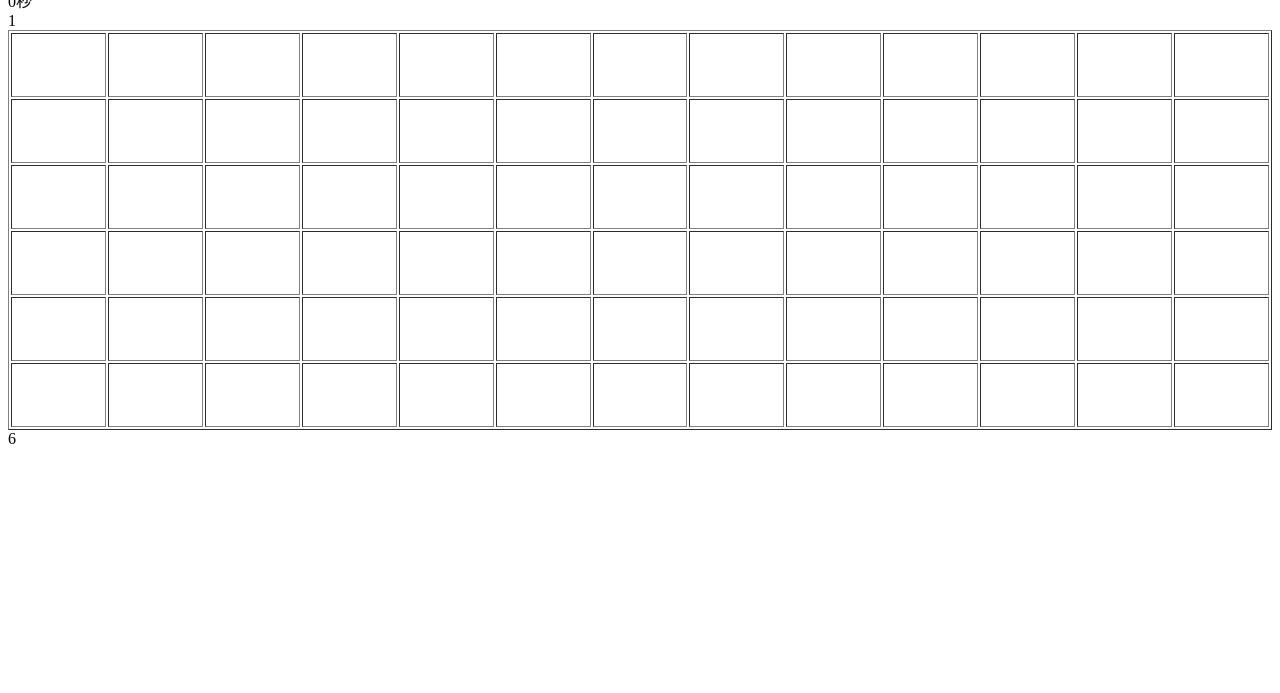
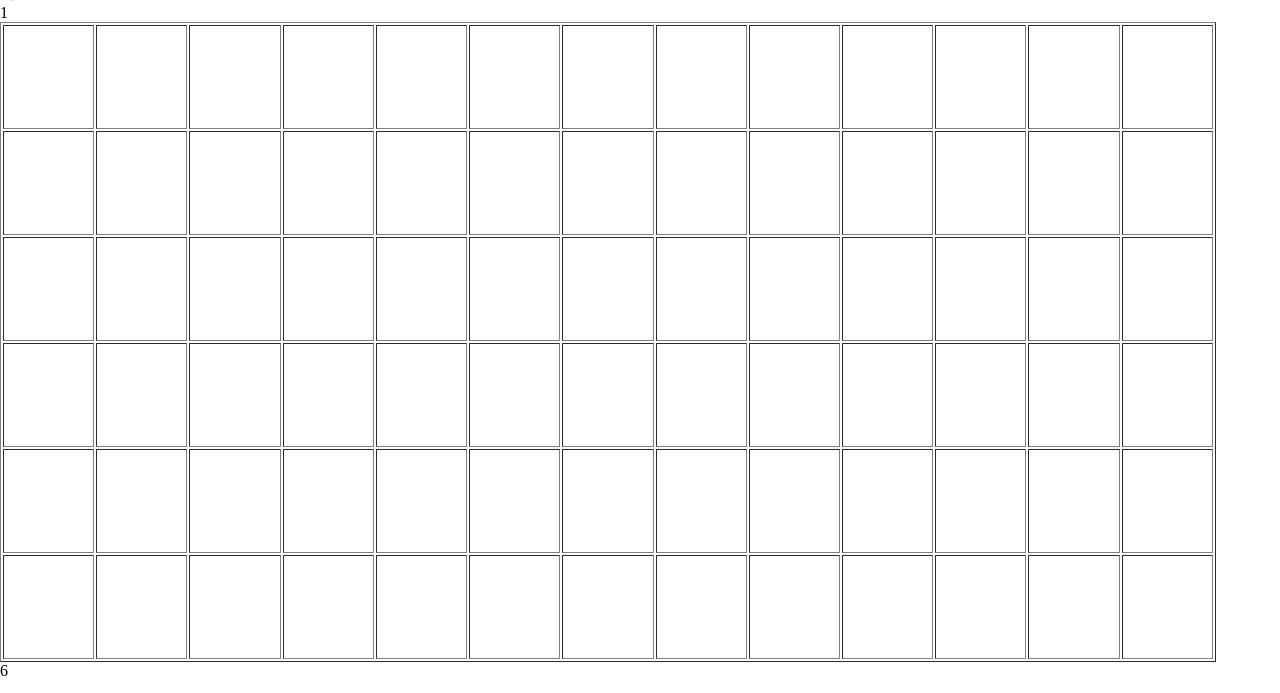
Before and after one commit to CHIHAYATAKU/guitar-practice-app, a website: page index.html in a window 1280 px wide. Shown: the part 107-800 px from the top of the page. Drawn offline with Linux system fonts and the light colour scheme.

Commit message:
（仮）画面いっぱいに指板が広がるように変更

```diff
--- a/index.html
+++ b/index.html
@@ -1,7 +1,5 @@
 <!DOCTYPE html>
 <html lang="ja">
-
-
 
     <head>
         <meta charset="UTF-8">
@@ -11,11 +9,13 @@
     </head>
 
     <body>
+        <div class="container">
             <h1 id="qnum"></h1>
             <span id="timer">0</span>秒
             <div class="guitar">
                 <div class="str-num">1</div>
-            <table border="1" width="100%" height="400px">
+                <div class="guitarTable">
+                    <table border="1" width="100%" height="100%">
                         <tr>
                             <td id="1E"></td>
                             <td id="1F"></td>
@@ -107,12 +107,14 @@
                             <td id="6E+"></td>
                         </tr>
                     </table>
+                </div>
                 <div class="str-num">6</div>
             </div>
             <div id="doubleCircle" class="double-circle">
                 <div class="outer-circle"></div>
                 <div class="inner-circle"></div>
             </div>
+        </div>
         <script src="script.js"></script>
     </body>
 
--- a/style.css
+++ b/style.css
@@ -1,3 +1,21 @@
+* {
+    box-sizing: border-box;
+    padding: 0;
+    margin: 0;
+}
+
+
+html,
+body {
+    max-width: 100vw;
+    max-width: 100dvw;
+    background-color: white;
+    height: 100%;
+    overflow-x: hidden;
+    font-size: 16px;
+    scroll-behavior: smooth;
+}
+
 .double-circle {
     display: none;
     width: 120px;
@@ -48,3 +66,18 @@ h1 {
     width: fit-content;
     /* 要素の幅を内容に合わせる */
 }
+
+.container {
+    width: 100%;
+    height: 100%;
+}
+
+.guitar {
+    width: 100%;
+    height: 100%;
+}
+
+.guitarTable {
+    width: 95%;
+    height: 80%;
+}
```
Lines whose indentation alone changed are shown as unchanged.
